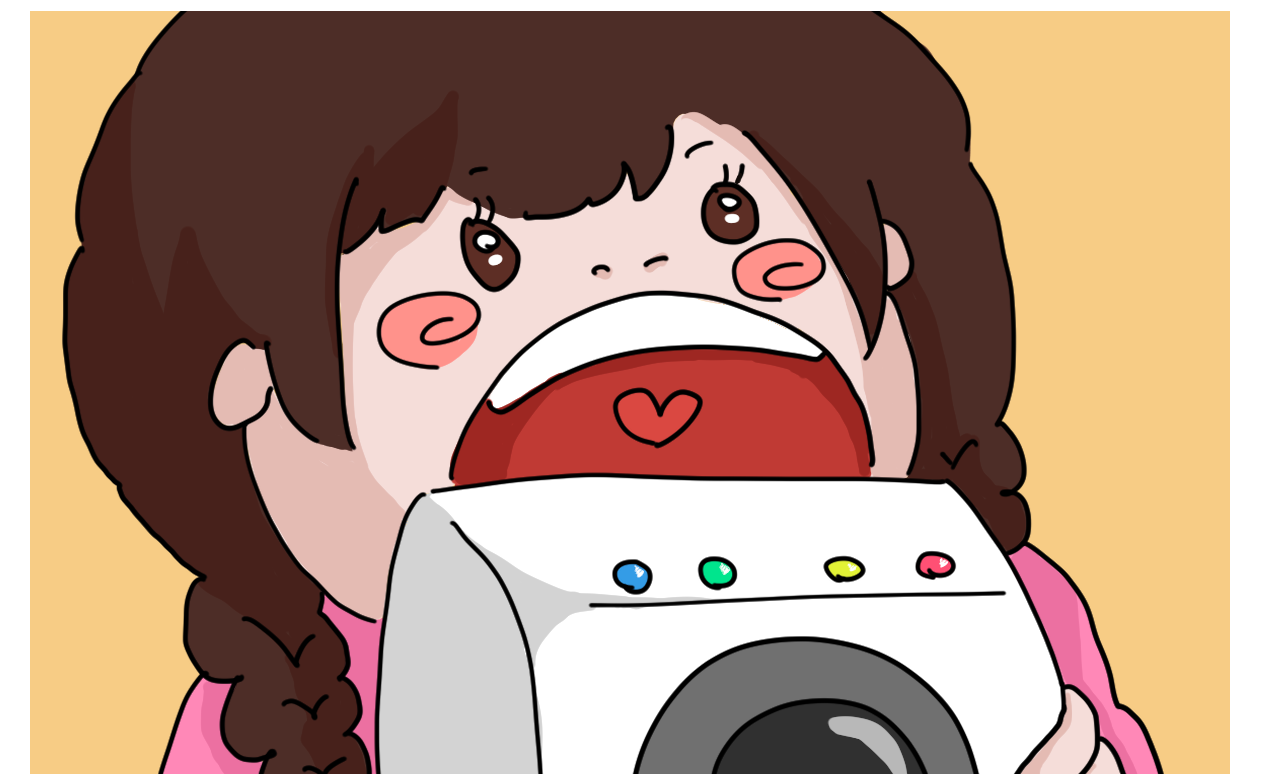
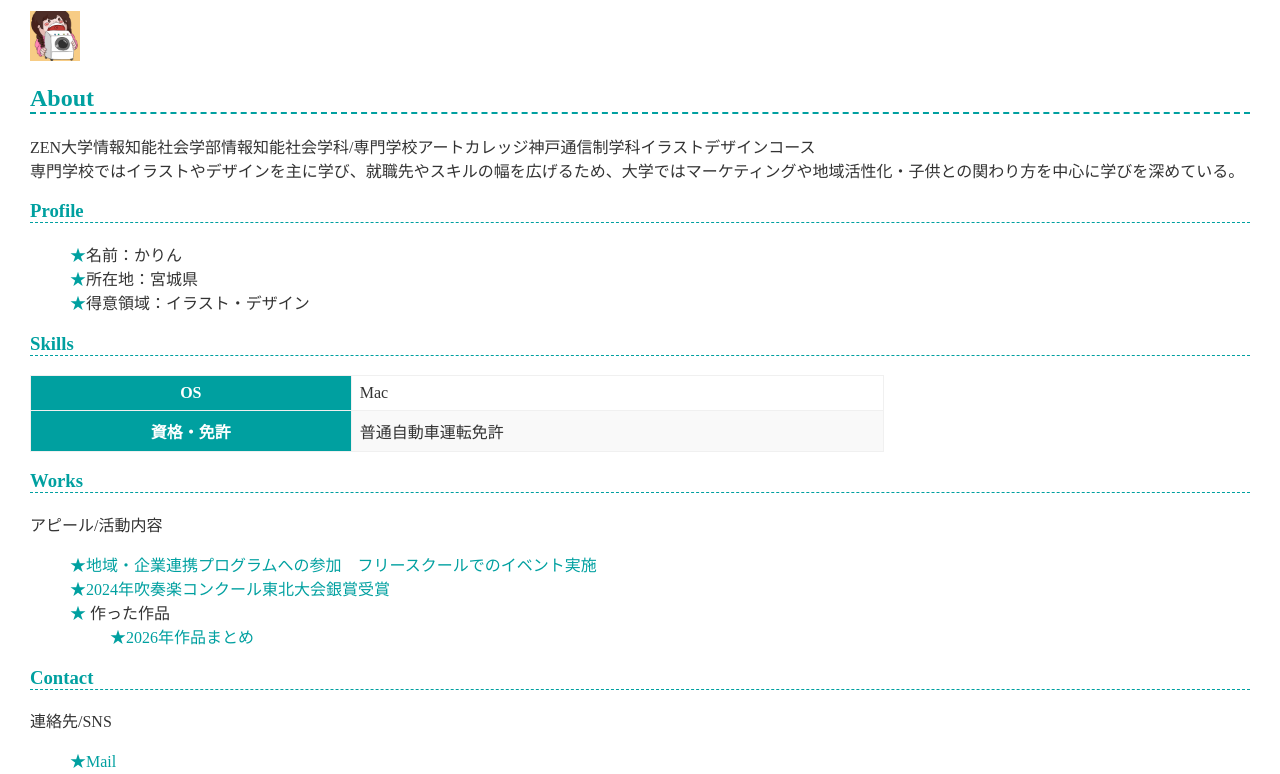
Before and after one commit to karin7240zza-blip/karin7240zza-blip.github.io, a plain HTML site: page index.html in a window 1280 px wide. Shown: the part 111-885 px from the top of the page. Drawn offline with Linux system fonts and the light colour scheme.

Commit message:
画像の大きさの編集

```diff
--- a/index.html
+++ b/index.html
@@ -8,7 +8,7 @@
   </head>
   <body>
     <h1>かりん</h1>
-    <img src="アイコン2.png">
+    <img src="アイコン2.png" width="50">
 
     <h2>About</h2>
     <p>
```
